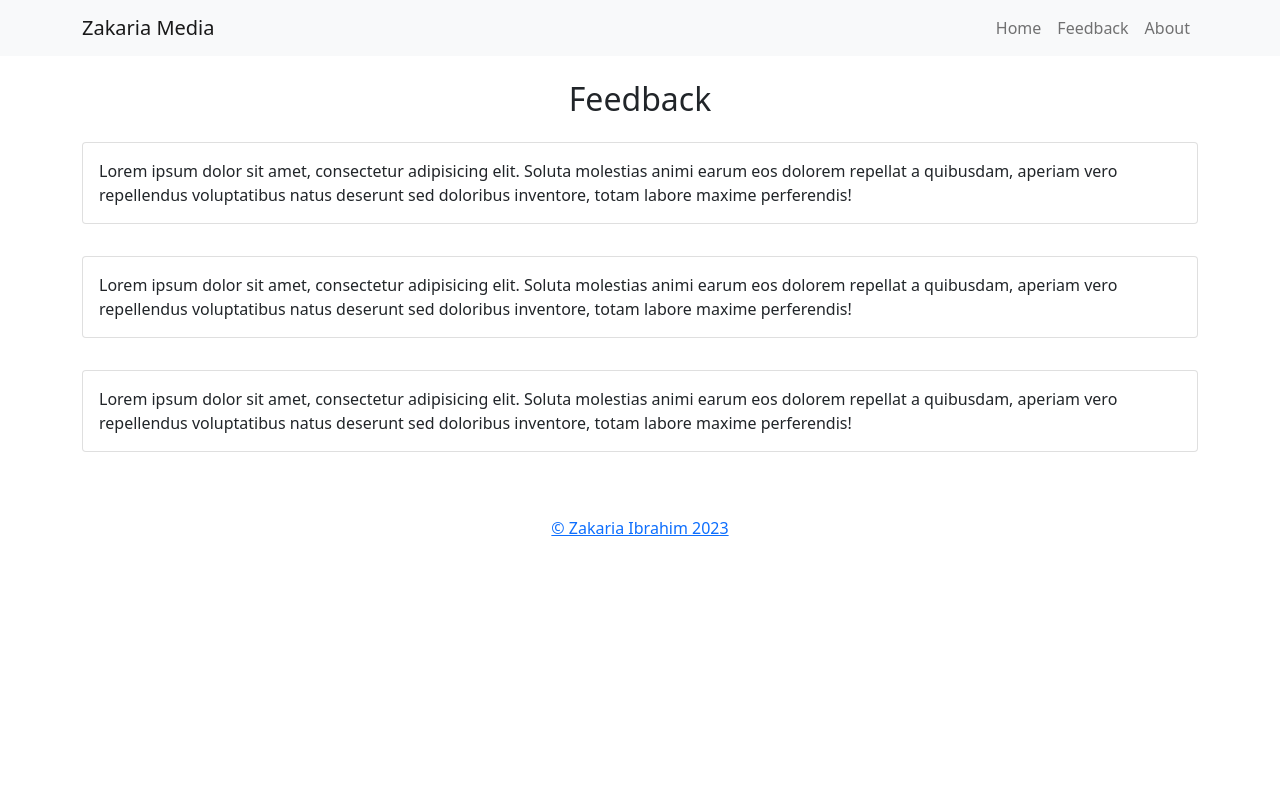
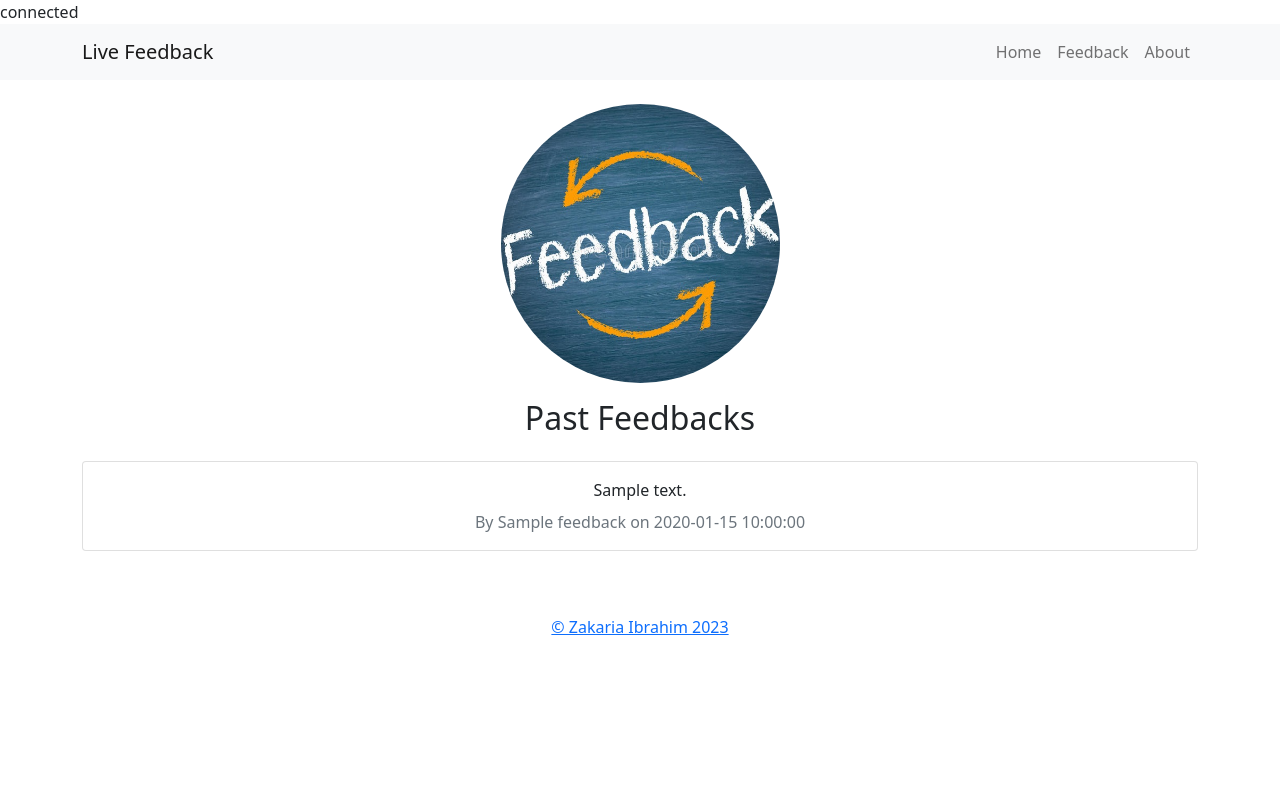
Before and after one commit to zakaria-akash/feedback-app-bootstrap-php-mysql, a PHP site: page /feedback.php in a window 1280 px wide. Run offline with PHP 8.4, Linux system fonts and the light colour scheme; tables that the repository leaves empty or names only in its code hold one stand-in row (values such as "Sample post").

Commit message:
creating a mysql db; connect mysql db in the database.php file; include database.php in the header.php file; male queries to the feedback.php to show all feedbacks from mysql database

```diff
--- /dev/null
+++ b/config/database.php
@@ -0,0 +1,15 @@
+<?php
+define('DB_HOST', 'localhost');
+define('DB_USER', 'zakaria');
+define('DB_PASS', '123456');
+define('DB_NAME', 'live_feedback_db');
+
+//create a connection
+$connection = new mysqli(DB_HOST, DB_USER, DB_PASS, DB_NAME);
+
+//check connection
+if ($connection->connect_error) {
+    die('Connection Failed' . $connection->connect_error);
+}
+
+echo "connected";
--- a/feedback.php
+++ b/feedback.php
@@ -1,30 +1,26 @@
 <?php include "layout/header.php"; ?>
-<h2>Feedback</h2>
+<?php
+$sql = 'SELECT * FROM feedback';
+$result = mysqli_query($connection, $sql);
 
-<div class="card my-3">
-    <div class="card-body">
-        Lorem ipsum dolor sit amet, consectetur adipisicing elit. Soluta
-        molestias animi earum eos dolorem repellat a quibusdam, aperiam vero
-        repellendus voluptatibus natus deserunt sed doloribus inventore,
-        totam labore maxime perferendis!
+$feedback = mysqli_fetch_all($result, MYSQLI_ASSOC);
+?>
+<h2>Past Feedbacks</h2>
+<?php if (empty($feedback)) : ?>
+<h3 class="lead mt3">There is no feedback!</h3>
+<?php endif; ?>
+
+<?php foreach ($feedback as $item) : ?>
+<div class="card my-3 w-100">
+    <div class="card-body text-center">
+        <?php echo $item['body']; ?>
+        <div class="text-secondary mt-2">
+            By <?php echo $item['name']; ?> on
+            <?php echo $item['date']; ?>
+        </div>
     </div>
 </div>
 
-<div class="card my-3">
-    <div class="card-body">
-        Lorem ipsum dolor sit amet, consectetur adipisicing elit. Soluta
-        molestias animi earum eos dolorem repellat a quibusdam, aperiam vero
-        repellendus voluptatibus natus deserunt sed doloribus inventore,
-        totam labore maxime perferendis!
-    </div>
-</div>
+<?php endforeach; ?>
 
-<div class="card my-3">
-    <div class="card-body">
-        Lorem ipsum dolor sit amet, consectetur adipisicing elit. Soluta
-        molestias animi earum eos dolorem repellat a quibusdam, aperiam vero
-        repellendus voluptatibus natus deserunt sed doloribus inventore,
-        totam labore maxime perferendis!
-    </div>
-</div>
 <?php include "layout/footer.php"; ?>
--- a/index.php
+++ b/index.php
@@ -1,7 +1,6 @@
 <?php include "layout/header.php"; ?>
-<img src="img/logo.png" class="w-25 mb-3" alt="" />
 <h2>Feedback</h2>
-<p class="lead text-center">Leave feedback for future communication</p>
+<p class="lead text-center">Leave a feedback for future communication</p>
 <form action="" class="mt-4 w-75">
     <div class="mb-3">
         <label for="name" class="form-label">Name</label>
--- a/layout/header.php
+++ b/layout/header.php
@@ -1,3 +1,4 @@
+<?php include 'config/database.php'; ?>
 <!DOCTYPE html>
 <html lang="en">
 
@@ -13,7 +14,7 @@
 <body>
     <nav class="navbar navbar-expand-sm navbar-light bg-light mb-4">
         <div class="container">
-            <a class="navbar-brand" href="#">Zakaria Media</a>
+            <a class="navbar-brand" href="#">Live Feedback</a>
             <button class="navbar-toggler" type="button" data-bs-toggle="collapse" data-bs-target="#navbarNav"
                 aria-controls="navbarNav" aria-expanded="false" aria-label="Toggle navigation">
                 <span class="navbar-toggler-icon"></span>
@@ -36,3 +37,4 @@
 
     <main>
         <div class="container d-flex flex-column align-items-center">
+            <img src="img/logo.jpg" style="border-radius: 50%;" class="w-25 mb-3" alt="" />
```
Also changed, not shown: img/logo.jpg (added), img/logo.png (deleted).
